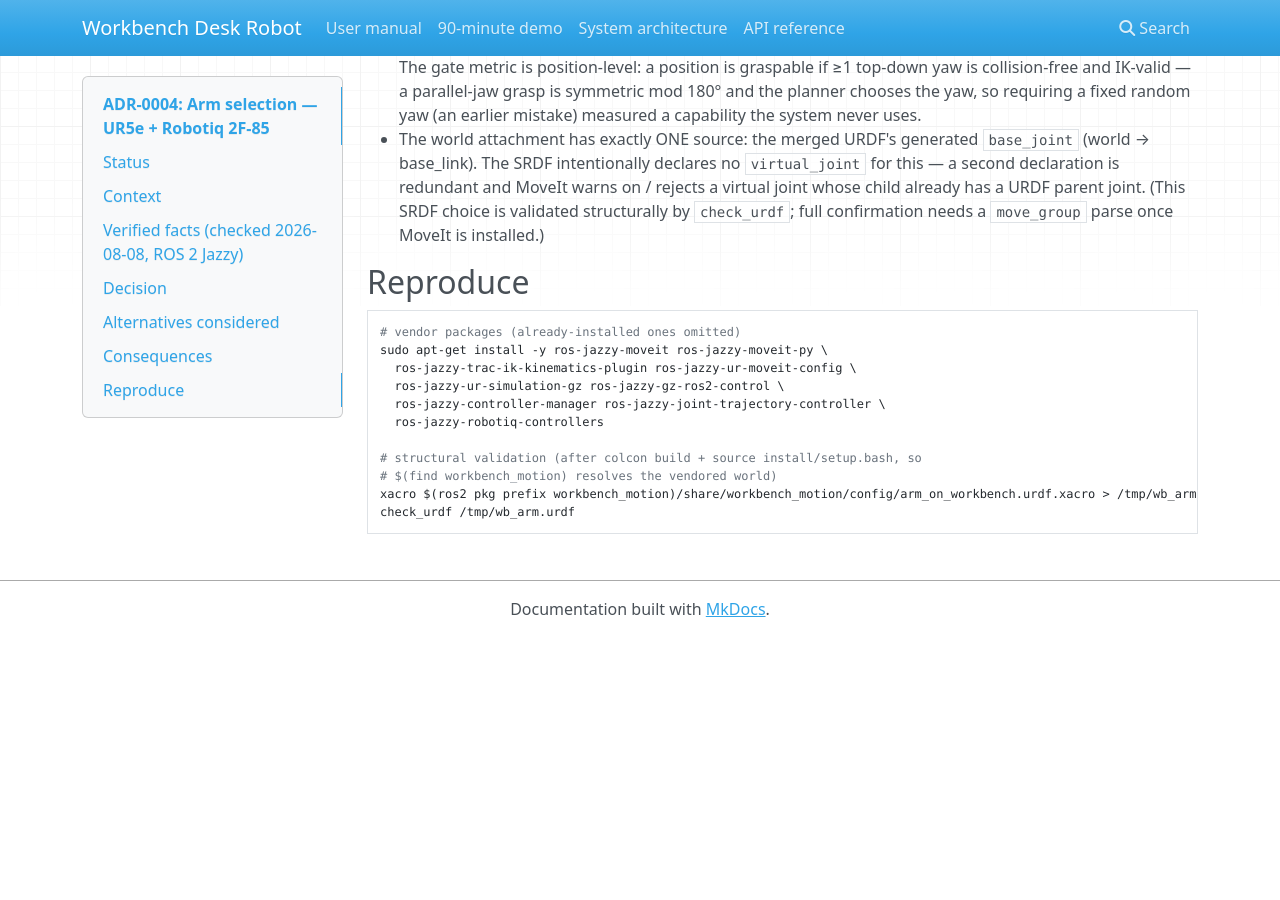
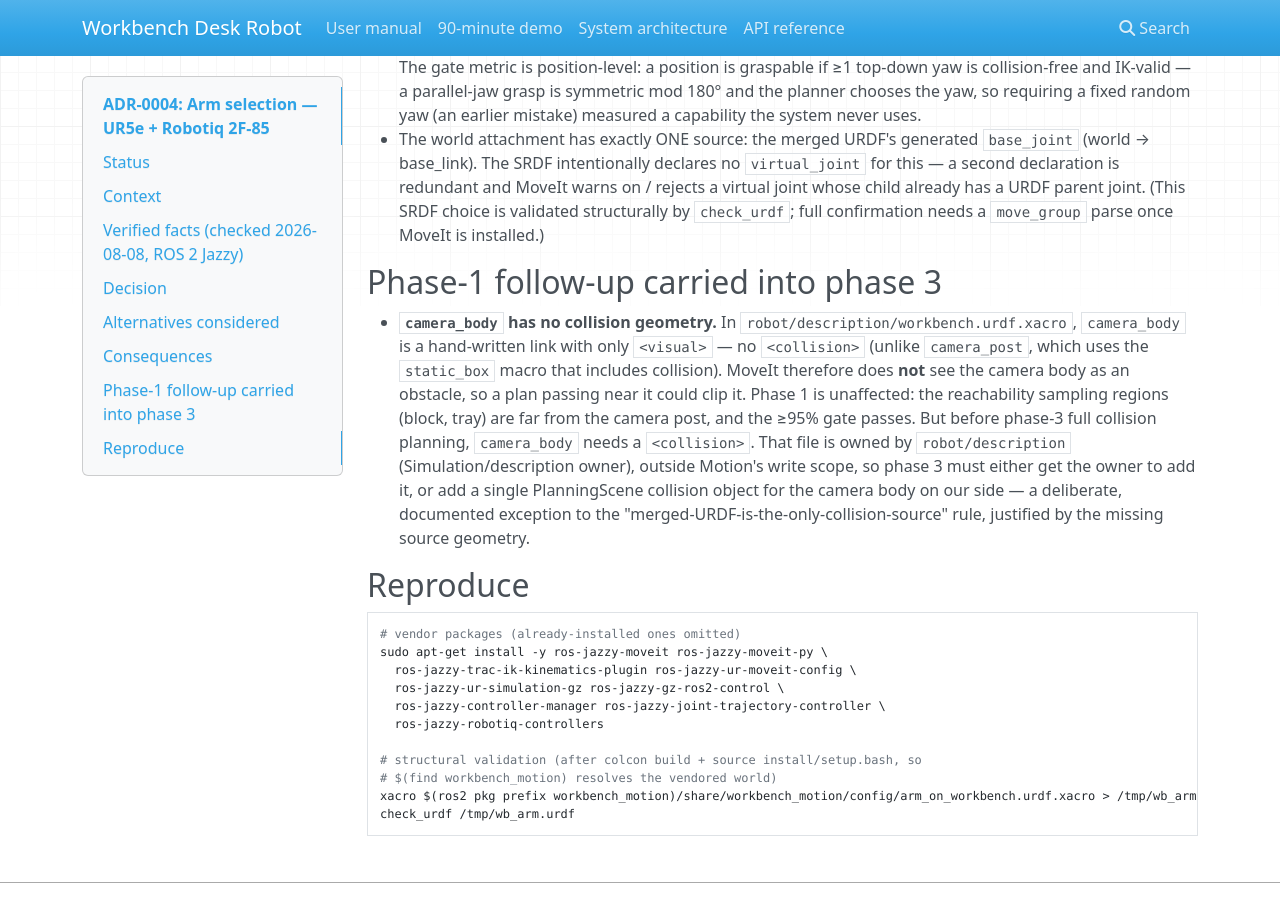
Before and after one commit to Quchaosheng/workbench-desk-robot, an MkDocs documentation site: the page built from docs/decisions/ADR-0004-arm-selection.md, in a window 1280 px wide and 900 px high, scrolled down 2152 px. Built offline with MkDocs 1.6.1, drawn with Linux system fonts in a browser that asks for light colours; nearby versions of some CDN libraries; before the commit the page ends 2789 px from its top, so only the background shows below that.

Commit message:
fix(motion): record ik_timeout_s, standardize timeout 0.05, abs output path, camera_body follow-up
Review follow-ups:
- reachability_check --timeout default is now 0.05 s, matching the TRAC-IK
  kinematics_solver_timeout in config/moveit/kinematics.yaml (the solver already
  caps at 0.05, so a larger request timeout gave it no extra budget). Re-ran the
  gate at 0.05 (not just relabeled): block 20/20, tray 20/20, both 100%, same
  margins — still passes. The value is now recorded in the JSON as ik_timeout_s.
- README reachability command uses --timeout 0.05 and an explicit absolute
  --output path ($(git ... rev-parse --show-toplevel)/docs/evaluation/...), so
  the JSON lands in the repo regardless of the caller's cwd.
- Registered the camera_body missing-<collision> gap as a phase-3 follow-up in
  ADR-0004 (a tracked file; PLAN.md is gitignored). camera_body has <visual> but
  no <collision>, so MoveIt does not see it as an obstacle. Phase 1 is unaffected
  (sampling regions are far from the camera post and the gate passes); phase 3
  must add the collision (owner-side in robot/description, or a PlanningScene
  object on our side as a documented exception).

Local gates: uv pytest 41 pass, make lint/contract green, JSON records ik_timeout_s=0.05.

Co-Authored-By: Claude Opus 4.8 (1M context) <noreply@anthropic.com>

````diff
--- a/docs/decisions/ADR-0004-arm-selection.md
+++ b/docs/decisions/ADR-0004-arm-selection.md
@@ -97,6 +97,22 @@ an exit path (primitive collision geometry / model swap), not treated as clean.
   SRDF choice is validated structurally by `check_urdf`; full confirmation needs
   a `move_group` parse once MoveIt is installed.)
 
+## Phase-1 follow-up carried into phase 3
+
+- **`camera_body` has no collision geometry.** In
+  `robot/description/workbench.urdf.xacro`, `camera_body` is a hand-written link
+  with only `<visual>` — no `<collision>` (unlike `camera_post`, which uses the
+  `static_box` macro that includes collision). MoveIt therefore does **not** see
+  the camera body as an obstacle, so a plan passing near it could clip it. Phase 1
+  is unaffected: the reachability sampling regions (block, tray) are far from the
+  camera post, and the ≥95% gate passes. But before phase-3 full collision
+  planning, `camera_body` needs a `<collision>`. That file is owned by
+  `robot/description` (Simulation/description owner), outside Motion's write
+  scope, so phase 3 must either get the owner to add it, or add a single
+  PlanningScene collision object for the camera body on our side — a deliberate,
+  documented exception to the "merged-URDF-is-the-only-collision-source" rule,
+  justified by the missing source geometry.
+
 ## Reproduce
 
 ```bash
--- a/docs/evaluation/phase1-reachability.json
+++ b/docs/evaluation/phase1-reachability.json
@@ -1,8 +1,9 @@
 {
-  "generated_at": "2026-08-09T15:02:55+0800",
+  "generated_at": "2026-08-09T17:55:46+0800",
   "seed": 0,
   "samples_per_region": 20,
   "yaws_per_position": 12,
+  "ik_timeout_s": 0.05,
   "metric": "position graspable if >=1 top-down yaw is collision-free and IK-valid",
   "group": "ur_manipulator",
   "tip_link": "grasp_tcp",
````
Also changed, not shown: robot/control/README.md (+7 -3 lines), 1 other file.
